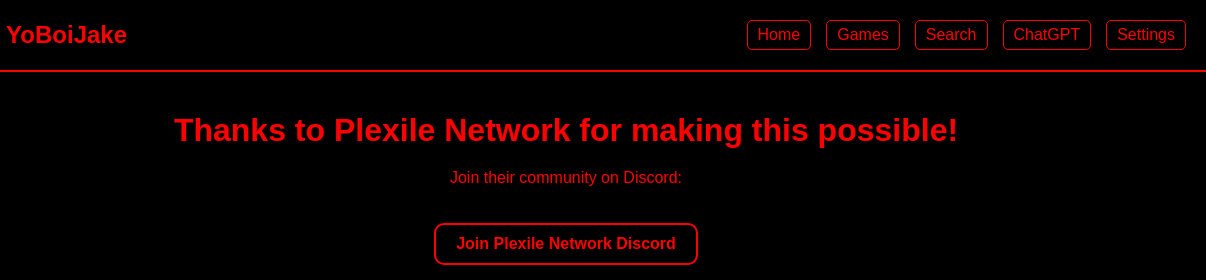
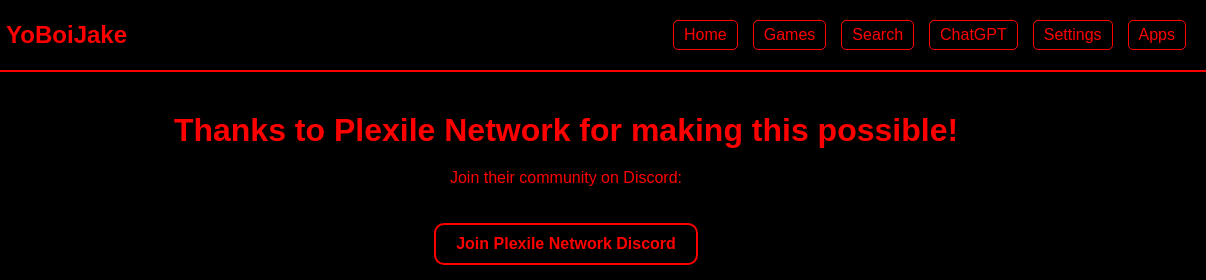
Before and after one commit to TheLadysLoveMe/Jax-Incorperated, a website: page public/about.html in a window 1280 px wide. Shown: the top 280 px of the page, 74-1280 px from the left. Drawn offline with Linux system fonts and the light colour scheme.

Commit message:
Update about.html

```diff
--- a/public/about.html
+++ b/public/about.html
@@ -118,6 +118,7 @@
       <a href="/search.html">Search</a>
       <a href="/chatgpt.html">ChatGPT</a>
       <a href="/settings.html">Settings</a>
+      <a href="/apps.html">Apps</a>
     </nav>
   </header>
 
```
